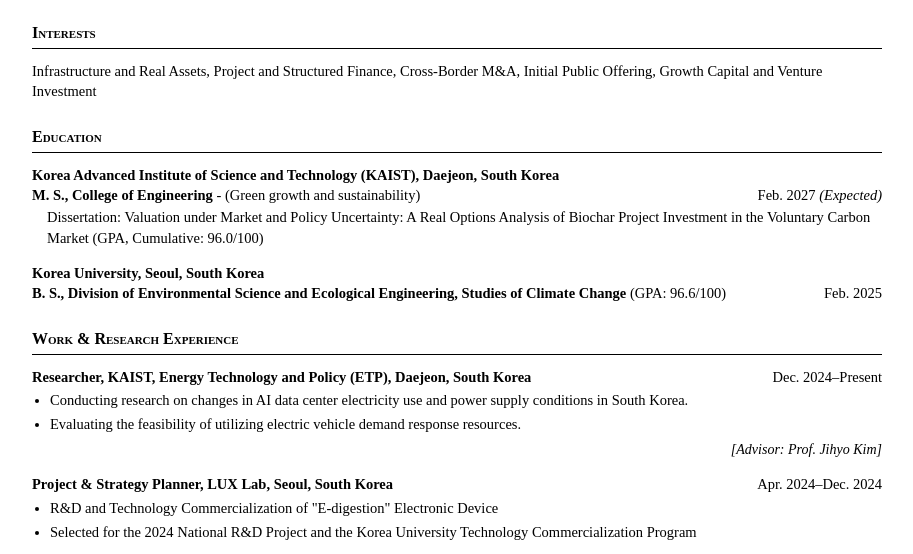
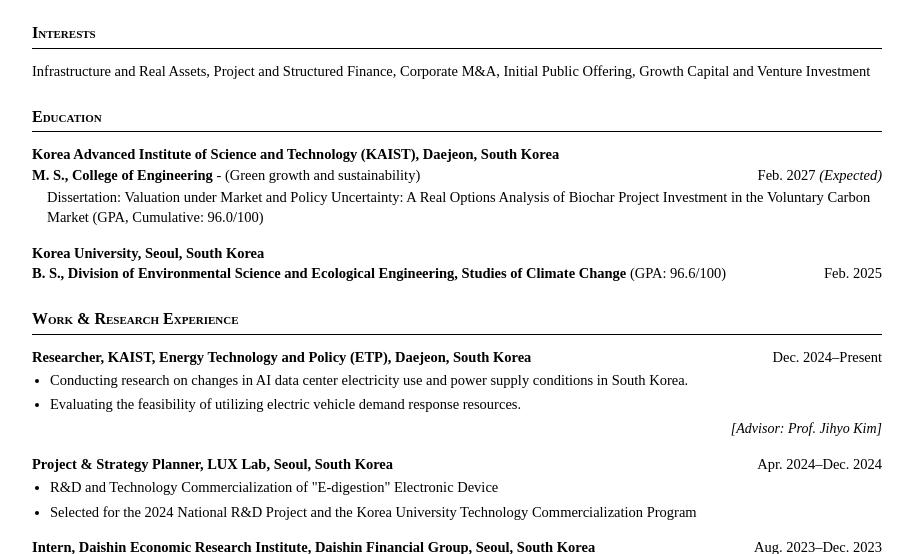
Before and after one commit to Cojae-Kang/shinjaekang.github.io, a plain HTML site: page index.html in a window 1280 px wide. Shown: the part 180-734 px from the top of the page, without its empty margins (183-1096 px from the left). Drawn offline with Linux system fonts and the light colour scheme.

```diff
--- a/index.html
+++ b/index.html
@@ -118,7 +118,7 @@
     <!-- Interests -->
     <h2>Interests</h2>
     <div class="item">
-        Infrastructure and Real Assets, Project and Structured Finance, Cross-Border M&amp;A, Initial Public Offering, Growth Capital and Venture Investment
+        Infrastructure and Real Assets, Project and Structured Finance, Corporate M&amp;A, Initial Public Offering, Growth Capital and Venture Investment
     </div>
 
     <!-- Education -->
```
